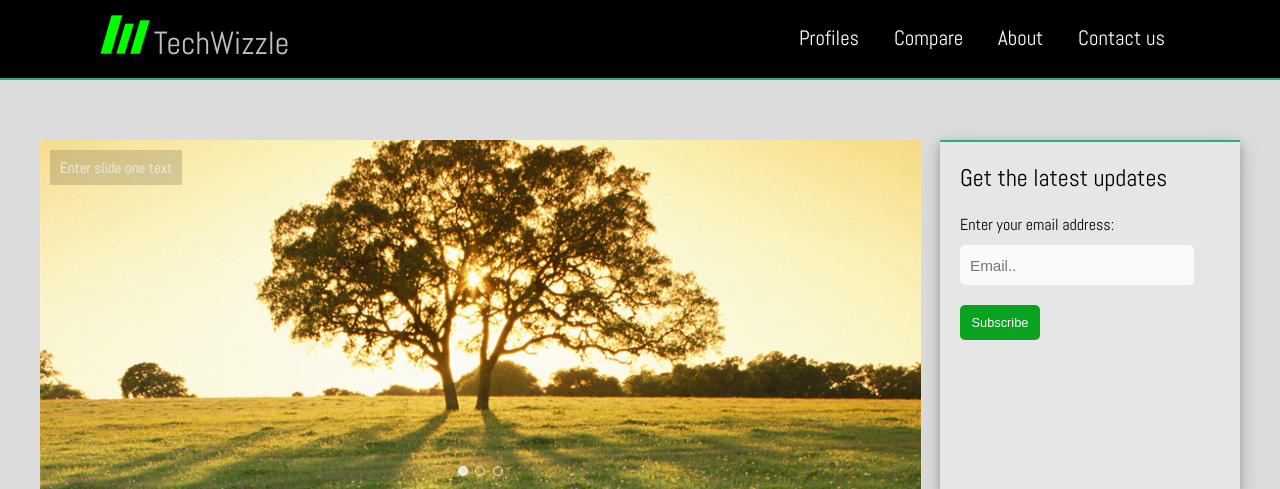
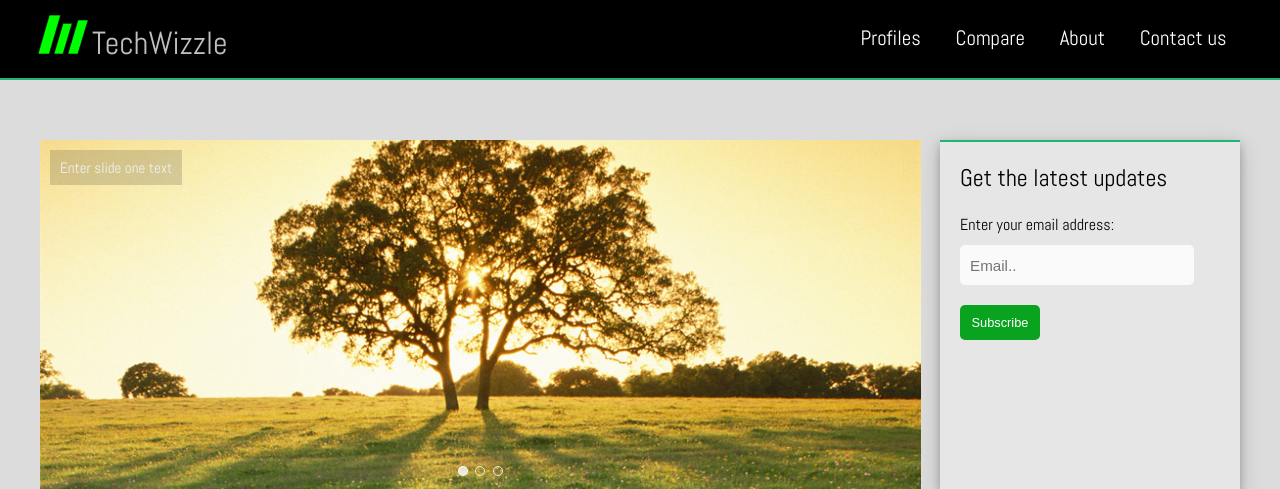
Before and after one commit to SarmadSA/TW, a PHP site: page / in a window 1280 px wide. Shown: the top 489 px of the page. Run offline with PHP 8.4, Linux system fonts and the light colour scheme.

Commit message:
Update header padding

```diff
--- a/styles/header.css
+++ b/styles/header.css
@@ -1,7 +1,7 @@
 .nav-menu{
     position: fixed;
     width: 100%;
-    padding: 15px 100px;
+    padding: 15px 3%;
     background-color: black;
     z-index: 10000;
     border-bottom: 2px solid #22B473;
```
